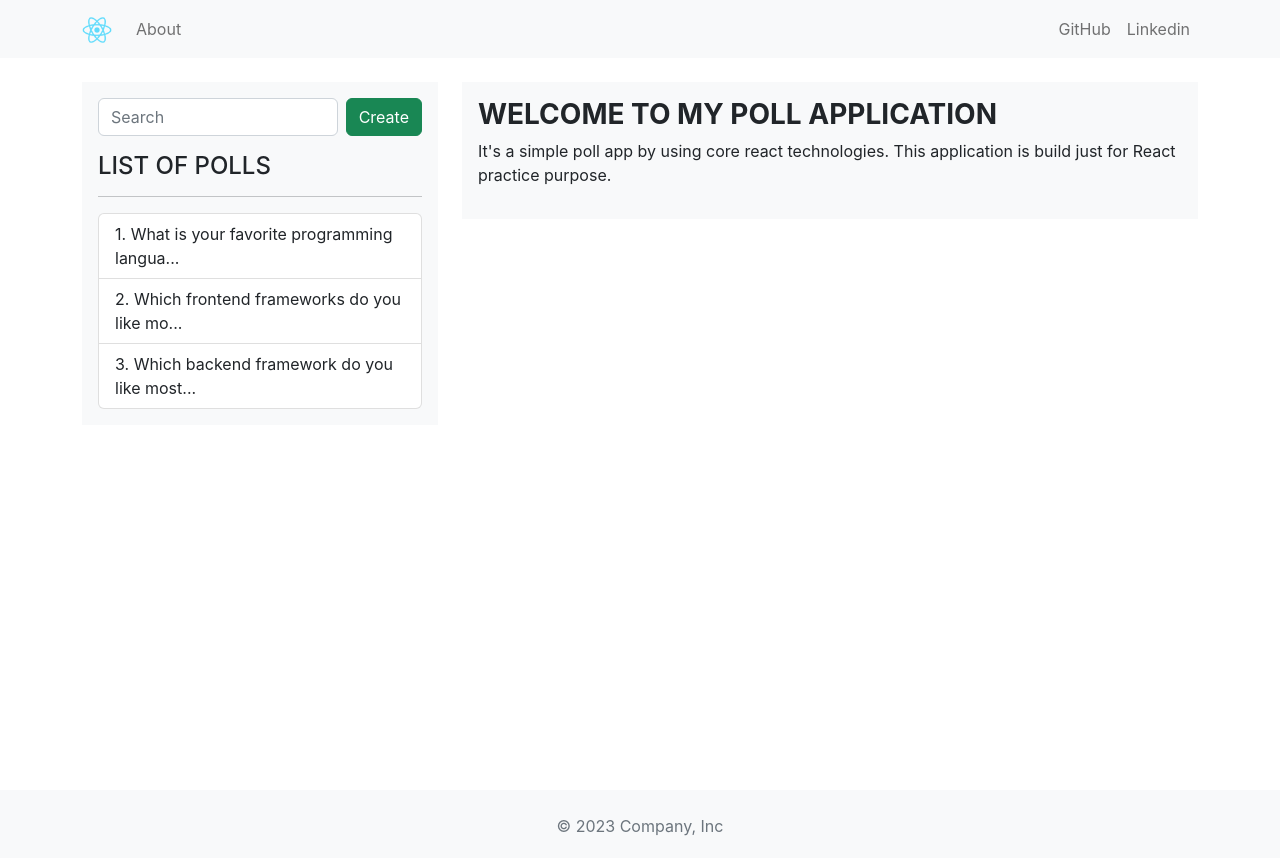
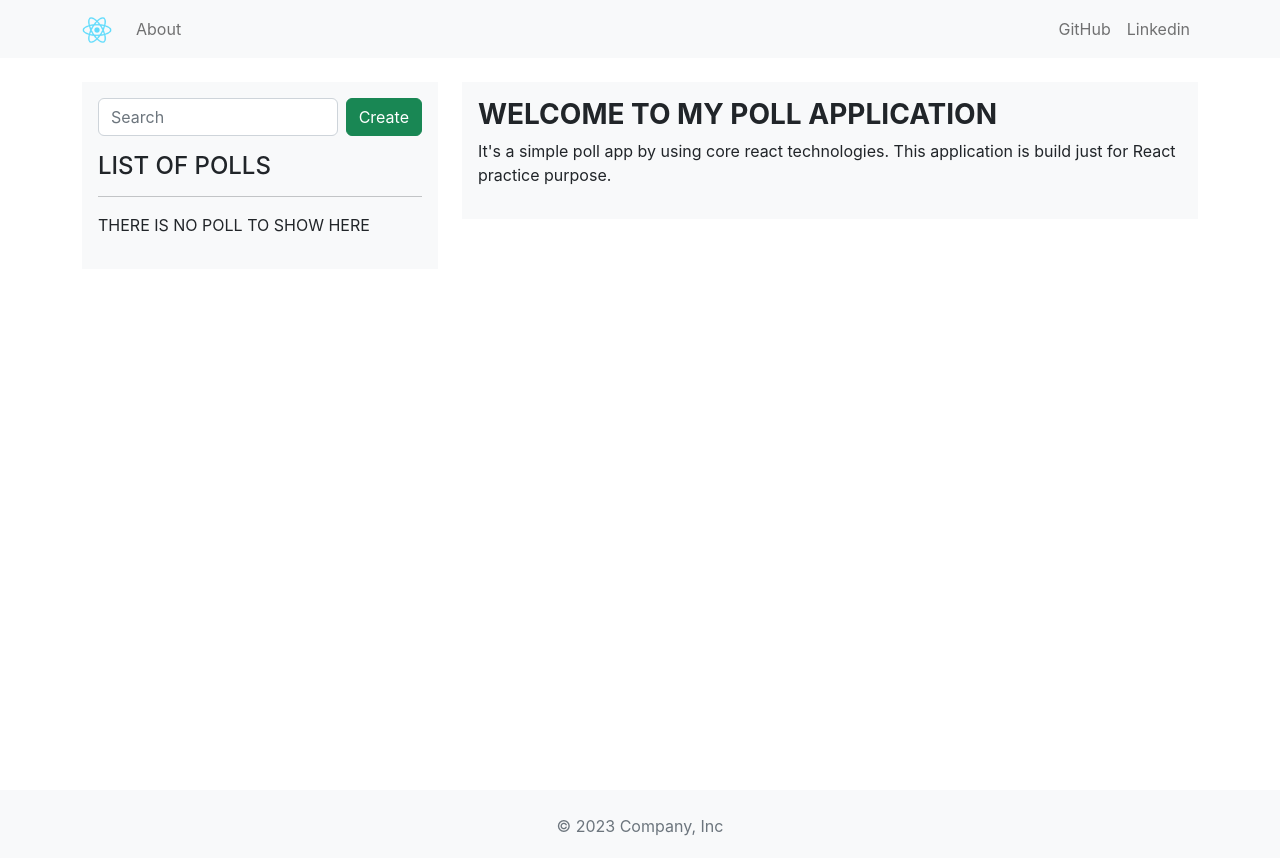
Before and after one commit to murschid/react-poll-app, a React (Create React App) app: page / in a window 1280 px wide. Built offline with nearby package versions, Linux system fonts and the light colour scheme.

Commit message:
improved logics

```diff
--- a/src/components/sidebar/PollList.jsx
+++ b/src/components/sidebar/PollList.jsx
@@ -2,7 +2,7 @@ import React from "react";
 import { ListGroup, ListGroupItem } from "reactstrap";
 
 const PollList = (props) => {
-	(props.polls.length === 0) && <p>There is no poll</p>;
+	if (props.polls.length === 0) { return <p className="text-uppercase">There is no poll to show here</p> };
 	return (
 		<ListGroup>
 			{props.polls.map((poll, index) => (
--- a/src/data/polls.js
+++ b/src/data/polls.js
@@ -1,45 +1,45 @@
 const polls = [
-	{
-		id: "PPBqWA1",
-		title: "What is your favorite programming language?",
-		description: "There are tons of programming languages. Among them which one is your favorite?",
-		options: [
-			{ id: "P1BqWA9", value: "JavaScript", vote: 0 },
-			{ id: "P2BqWA9", value: "PHP", vote: 0 },
-			{ id: "P3BqWA9", value: "Java", vote: 0 },
-			{ id: "P4BqWA9", value: "Python", vote: 0 },
-		],
-		created: new Date(),
-		totalVote: 0,
-		opinions: [],
-	},
-	{
-		id: "PPBqWA2",
-		title: "Which frontend frameworks do you like most?",
-		description: "There are tons of frontend frameworks. Among them which one is your favorite?",
-		options: [
-			{ id: "P5BqWA9", value: "React", vote: 0 },
-			{ id: "P6BqWA9", value: "Angular", vote: 0 },
-			{ id: "P8BqWA9", value: "Vue", vote: 0 },
-		],
-		created: new Date(),
-		totalVote: 0,
-		opinions: [],
-	},
-	{
-		id: "PPBqWA3",
-		title: "Which backend framework do you like most?",
-		description: "There are tons of backend frameworks. Among them which one is your favorite?",
-		options: [
-			{ id: "P9BqWA9", value: "Express", vote: 0 },
-			{ id: "P10qWA9", value: "Spring Boot", vote: 0 },
-			{ id: "P11qWA9", value: "Laravel", vote: 0 },
-			{ id: "P12qWA9", value: "Django", vote: 0 },
-		],
-		created: new Date(),
-		totalVote: 0,
-		opinions: [],
-	},
+	// {
+	// 	id: "PPBqWA1",
+	// 	title: "What is your favorite programming language?",
+	// 	description: "There are tons of programming languages. Among them which one is your favorite?",
+	// 	options: [
+	// 		{ id: "P1BqWA9", value: "JavaScript", vote: 0 },
+	// 		{ id: "P2BqWA9", value: "PHP", vote: 0 },
+	// 		{ id: "P3BqWA9", value: "Java", vote: 0 },
+	// 		{ id: "P4BqWA9", value: "Python", vote: 0 },
+	// 	],
+	// 	created: new Date(),
+	// 	totalVote: 0,
+	// 	opinions: [],
+	// },
+	// {
+	// 	id: "PPBqWA2",
+	// 	title: "Which frontend frameworks do you like most?",
+	// 	description: "There are tons of frontend frameworks. Among them which one is your favorite?",
+	// 	options: [
+	// 		{ id: "P5BqWA9", value: "React", vote: 0 },
+	// 		{ id: "P6BqWA9", value: "Angular", vote: 0 },
+	// 		{ id: "P8BqWA9", value: "Vue", vote: 0 },
+	// 	],
+	// 	created: new Date(),
+	// 	totalVote: 0,
+	// 	opinions: [],
+	// },
+	// {
+	// 	id: "PPBqWA3",
+	// 	title: "Which backend framework do you like most?",
+	// 	description: "There are tons of backend frameworks. Among them which one is your favorite?",
+	// 	options: [
+	// 		{ id: "P9BqWA9", value: "Express", vote: 0 },
+	// 		{ id: "P10qWA9", value: "Spring Boot", vote: 0 },
+	// 		{ id: "P11qWA9", value: "Laravel", vote: 0 },
+	// 		{ id: "P12qWA9", value: "Django", vote: 0 },
+	// 	],
+	// 	created: new Date(),
+	// 	totalVote: 0,
+	// 	opinions: [],
+	// },
 ];
 
 export default polls;
```
